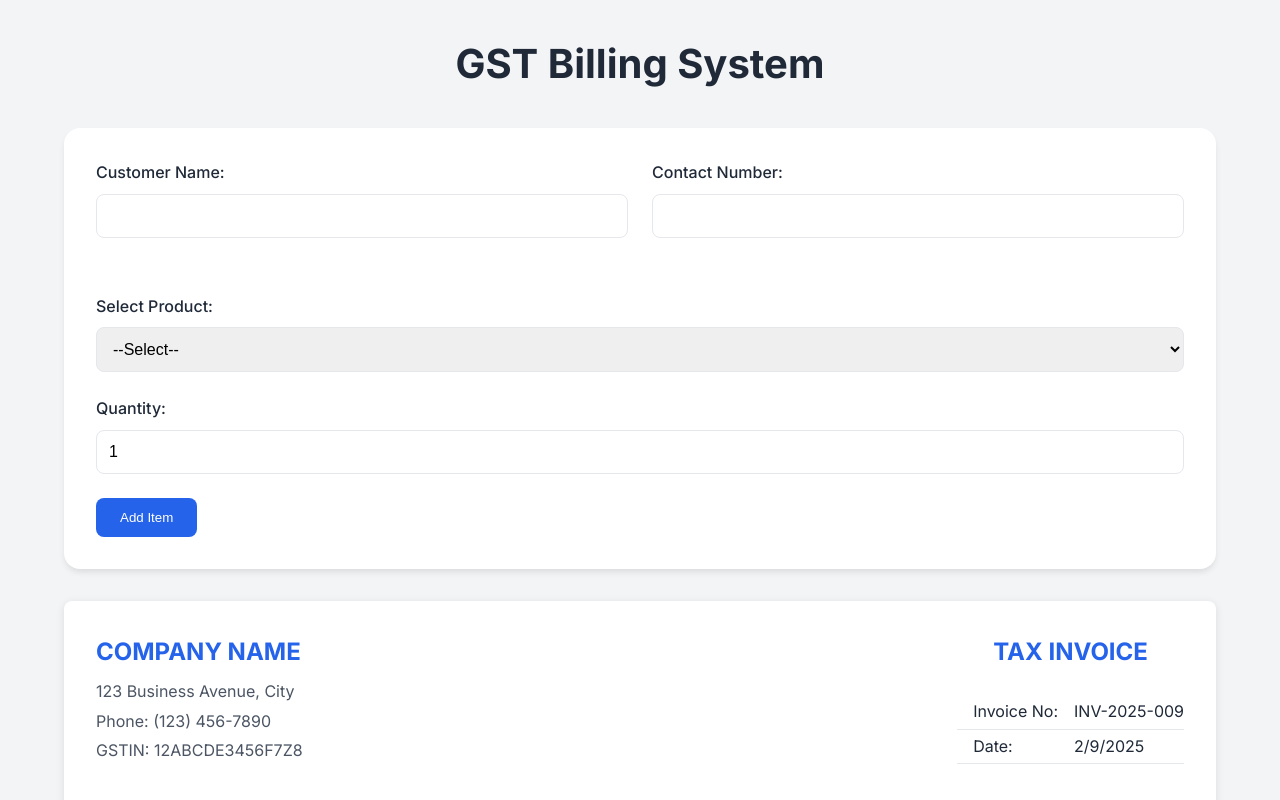
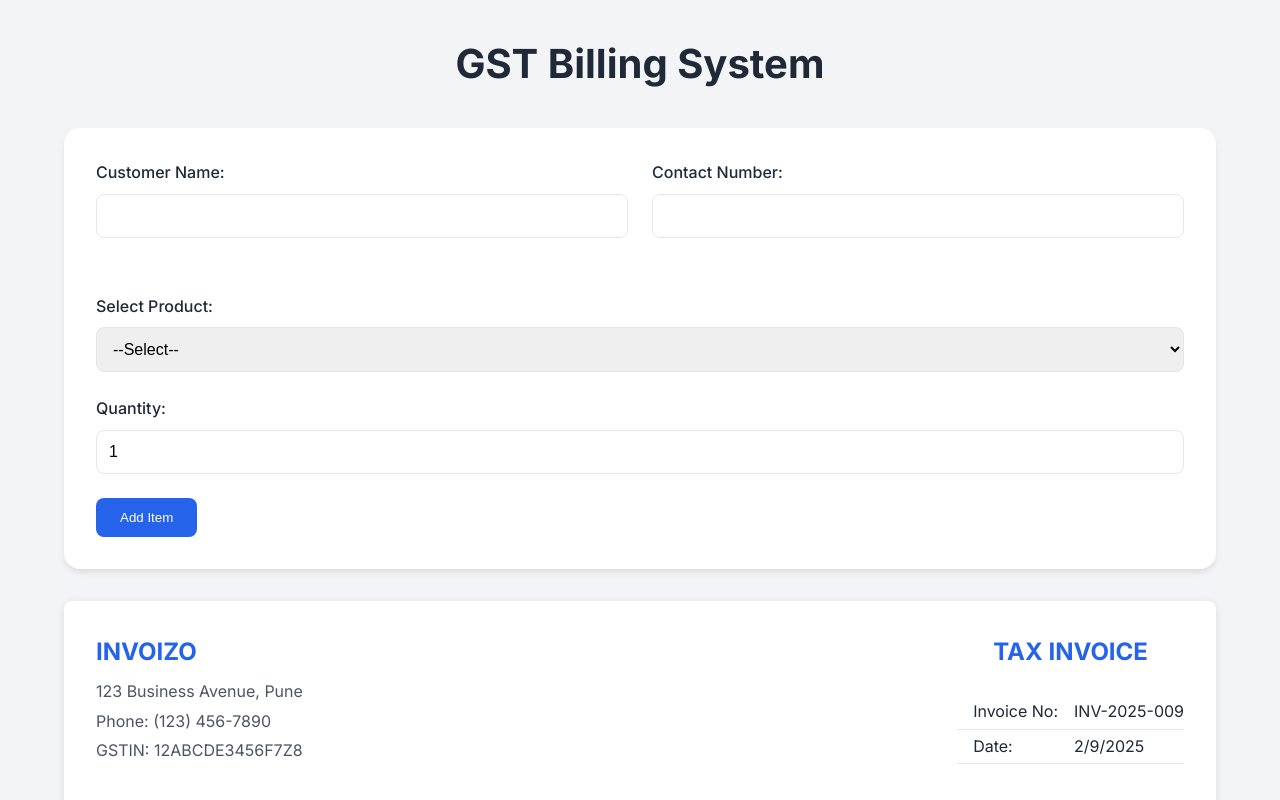
Before and after one commit to MahendraPatilgit/WD-CP, a plain HTML site: page index.html in a window 1280 px wide. Shown: the top 800 px of the page. Drawn offline with Linux system fonts and the light colour scheme.

Commit message:
Update index.html

```diff
--- a/index.html
+++ b/index.html
@@ -42,8 +42,8 @@
             <div class="invoice">
                 <div class="invoice-header">
                     <div class="logo-section">
-                        <h2>COMPANY NAME</h2>
-                        <p>123 Business Avenue, City</p>
+                        <h2>INVOIZO</h2>
+                        <p>123 Business Avenue, Pune</p>
                         <p>Phone: (123) 456-7890</p>
                         <p>GSTIN: 12ABCDE3456F7Z8</p>
                     </div>
```
